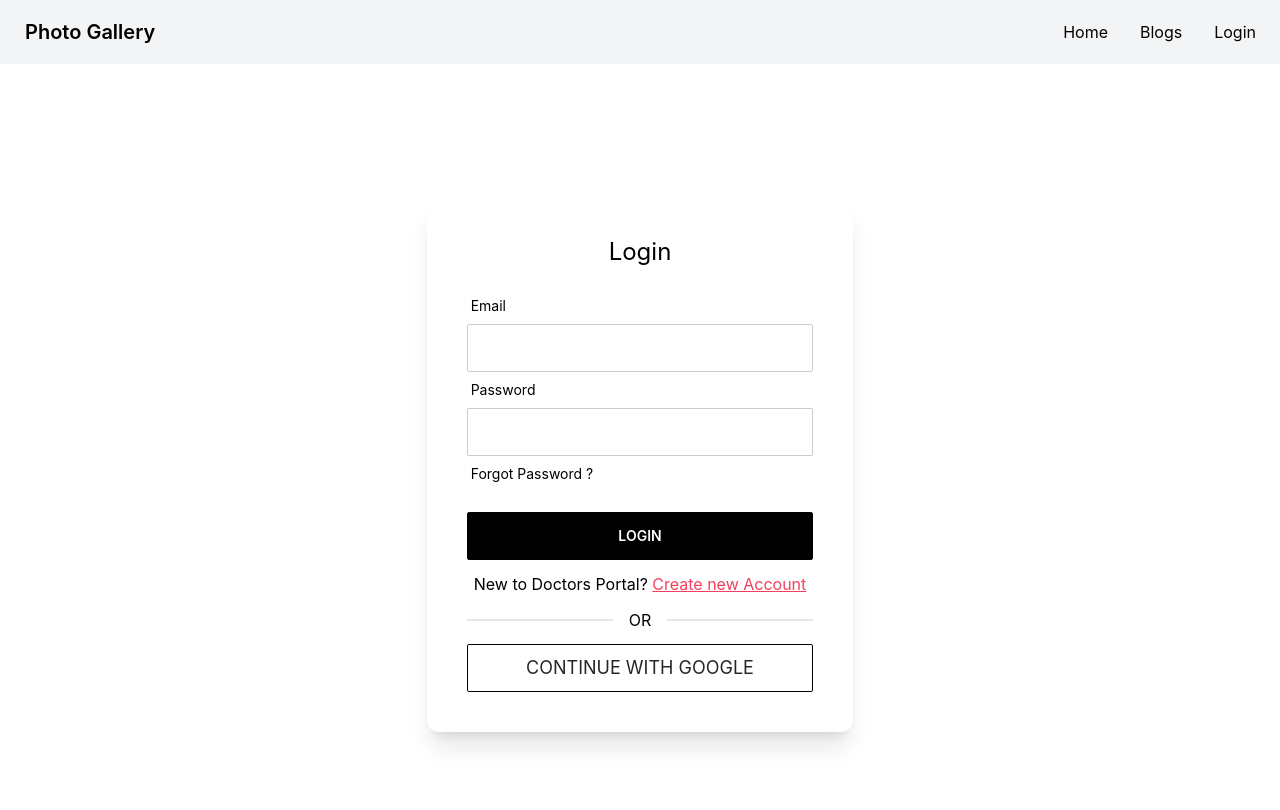
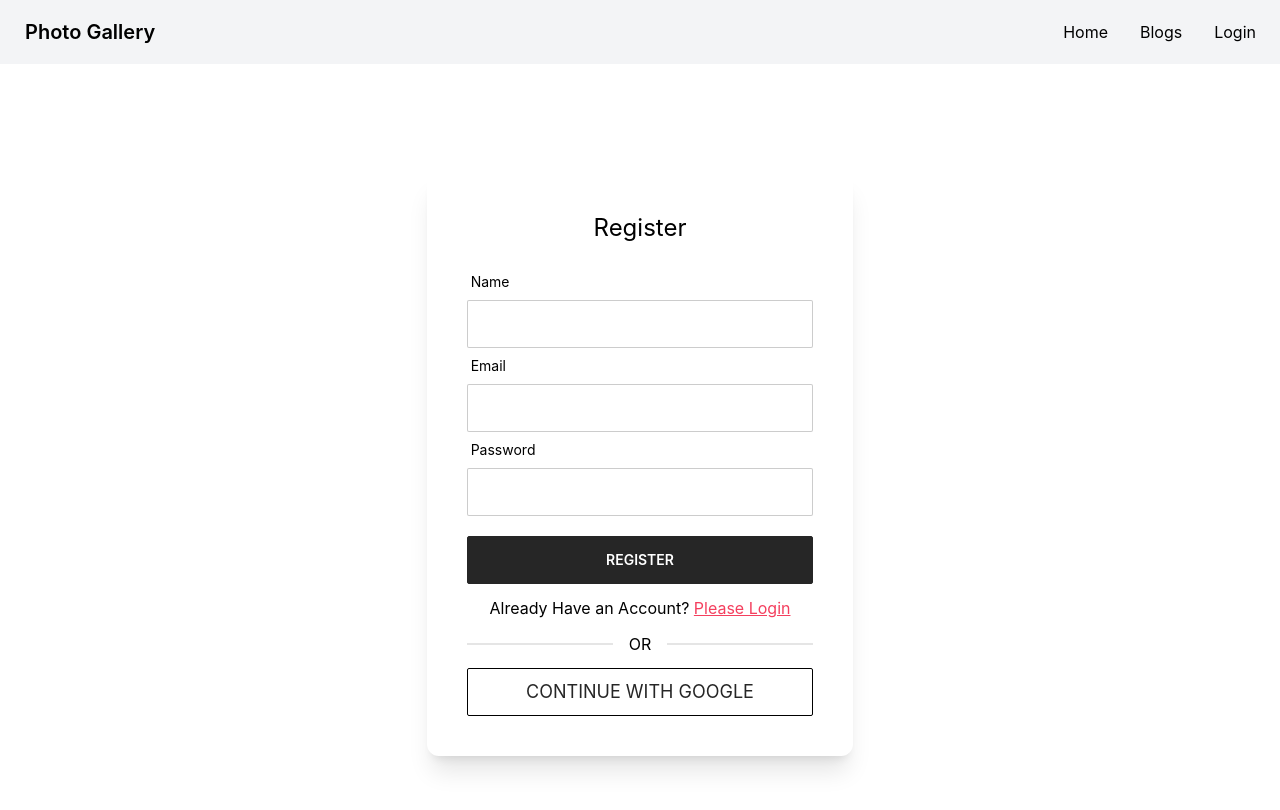
Before and after one commit to Tanvir-kabir-Rahib/phone-gallery-1, a React (Create React App) app: page /login in a window 1280 px wide. Shown: the top 810 px of the page. Built offline with nearby package versions, Linux system fonts and the light colour scheme; no server answers.

Commit message:
login functionality added

```diff
--- a/src/components/Pages/Login/Login.js
+++ b/src/components/Pages/Login/Login.js
@@ -1,36 +1,76 @@
 import React, { useContext, useState } from 'react';
 import { useForm } from 'react-hook-form';
-import toast from 'react-hot-toast';
-import { Link, useLocation, useNavigate } from 'react-router-dom';
+import { Link, useNavigate } from 'react-router-dom';
 import { AuthContext } from '../../../Context/AuthProvider/AuthProvider';
 
-const Login = () => {
+const Register = () => {
    const { register, handleSubmit } = useForm();
-
+   const { createUser, googleLogin, updateUser } = useContext(AuthContext)
+   const [userEmail, setUserEmail] = useState(null);
+   const navigate = useNavigate();
+   const onSubmit = data => {
+       createUser(data.email, data.password)
+           .then(user => {
+               const userInfo = {
+                   displayName: data.name
+               }
+               updateUser(userInfo)
+                   .then(() => {
+                       saveUserToDB(data.name, data.email)
+                   })
+                   .catch(err => console.error(err))
+           })
+           .catch(err => console.error(err))
+   };
+   const handleGoogleLogin = () => {
+       googleLogin()
+           .then(result => {
+               const user = result.user
+               saveUserToDB(user.displayName, user.email)
+           })
+           .catch(err => console.error(err))
+   }
+   const saveUserToDB = (name, email) => {
+       const user = { name, email };
+       fetch('http://localhost:4000/users', {
+           method: 'post',
+           headers: {
+               'content-type': 'application/json'
+           },
+           body: JSON.stringify(user)
+       })
+           .then(res => res.json())
+           .then(data => {
+               setUserEmail(user.email)
+           })
+   }
    return (
        <div className='h-[800px] flex justify-center items-center' >
            <div className='w-11/12 md:w-3/4 lg:w-4/12 shadow-xl p-10 rounded-xl'>
-               <form onSubmit={handleSubmit()}>
-                   <h1 className='text-2xl text-center mb-5'>Login</h1>
+               <form onSubmit={handleSubmit(onSubmit)}>
+                   <h1 className='text-2xl text-center mb-5'>Register</h1>
+                   <div className='form-contorl'>
+                       <label className='label label-text'>Name</label>
+                       <input type='text' className='input input-bordered w-full' {...register("name", { required: true, maxLength: 20 })} />
+                   </div>
                    <div className='form-contorl'>
                        <label className='label label-text'>Email</label>
-                       <input type='email' className='input input-bordered w-full' {...register("email", { required: true })} />
+                       <input type='emafil' className='input input-bordered w-full' {...register("email", { required: true })} />
                    </div>
                    <div className='form-control'>
                        <label className='label label-text'>Password</label>
                        <input type='password' {...register("password", { required: true })} className='input input-bordered w-full' />
-                       <label className='label label-text'>Forgot Password ?</label>
                    </div>
                    <div className='form-control mb-3'>
-                       <input type="submit" value='Login' className='btn btn-black mt-5' />
+                       <input type="submit" value='Register' className='btn btn-accent mt-5' />
                    </div>
-                   <p className='text-center'>New to Doctors Portal? <Link className='text-rose-500 underline' to='/register'>Create new Account</Link></p>
+                   <p className='text-center'>Already Have an Account? <Link className='text-rose-500 underline' to='/login'>Please Login</Link></p>
                    <div className="divider">OR</div>
-               </form>
-               <button className='btn w-full bg-white text-accent text-lg font-normal hover:bg-black hover:text-white'>Continue With Google</button>
-           </div>
-       </div>
+               </form >
+               <button className='btn w-full bg-white text-accent text-lg font-normal hover:bg-black hover:text-white' onClick={handleGoogleLogin}>Continue With Google</button>
+           </div >
+       </div >
    );
 };
 
-export default Login;
+export default Register;
```
